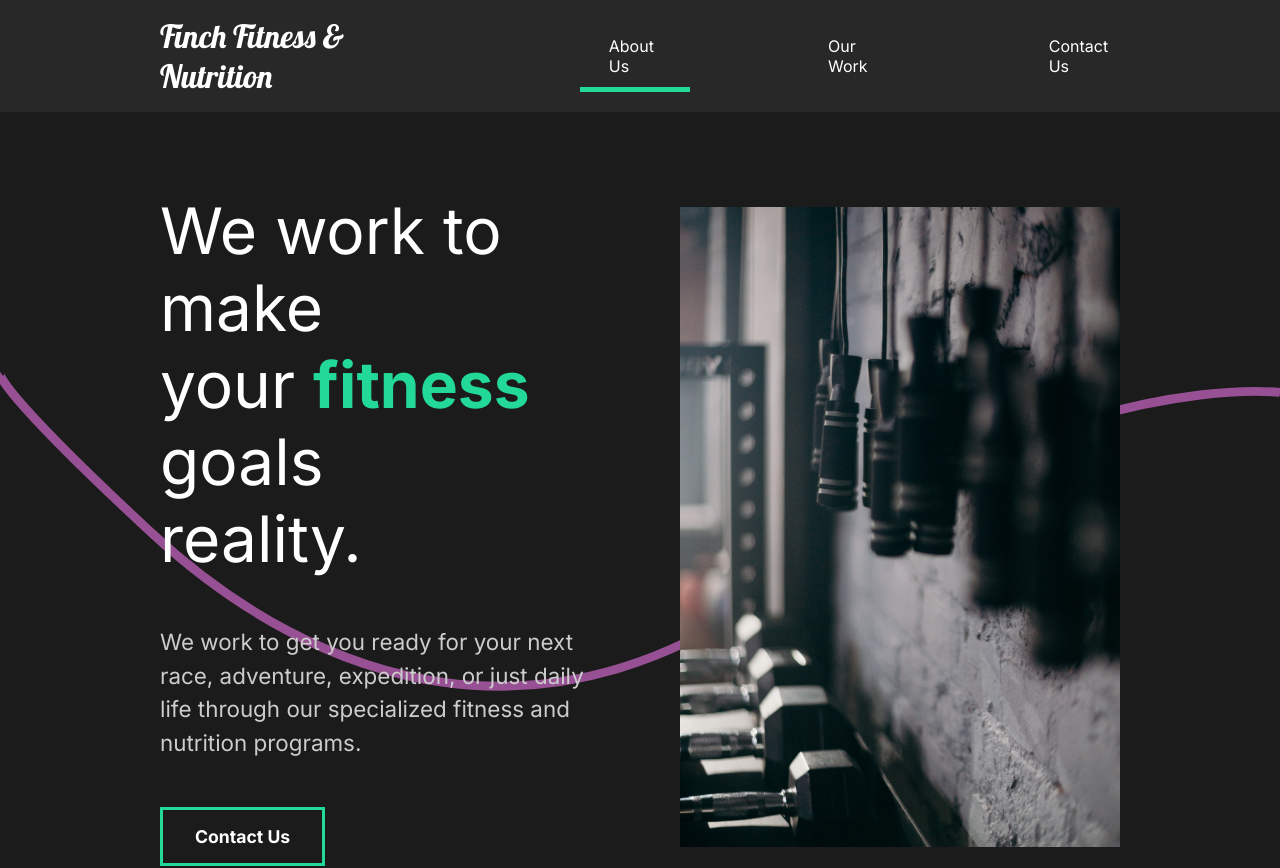
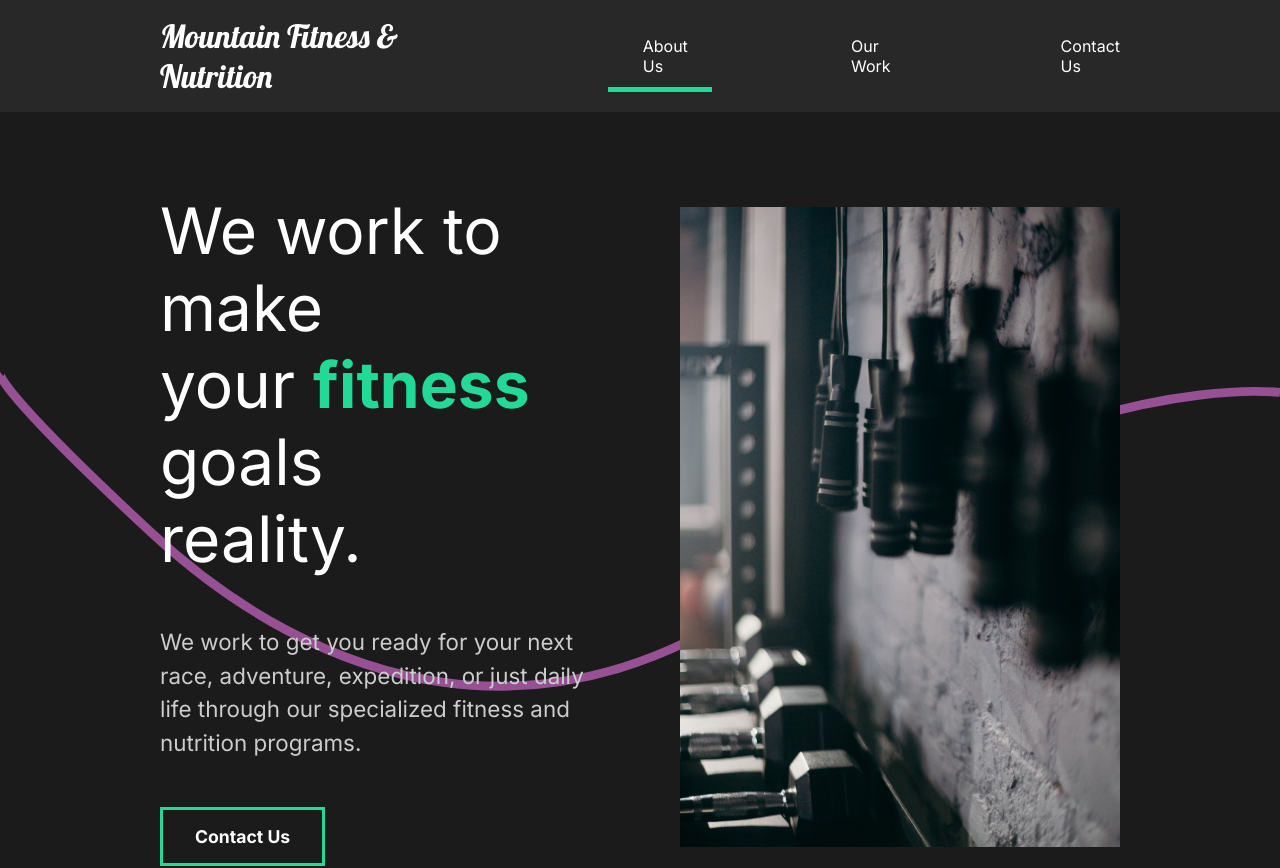
Before and after one commit to Chris-Finch/capture-website, a React (Create React App) app: page / in a window 1280 px wide. Shown: the top 868 px of the page. Built offline with nearby package versions, Linux system fonts and the light colour scheme.

Commit message:
title change

```diff
--- a/src/components/Nav.js
+++ b/src/components/Nav.js
@@ -10,7 +10,7 @@ const Nav = () => {
     <StyledNav>
       <h1>
         <Link id="logo" to="/">
-          Finch Fitness & Nutrition
+          Mountain Fitness & Nutrition
         </Link>
       </h1>
       <ul>
```
